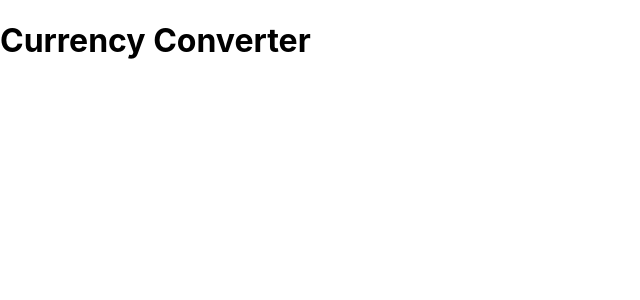
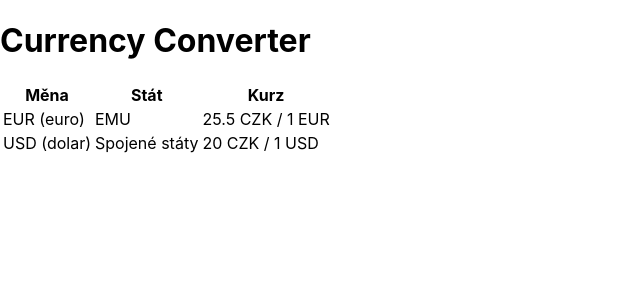
Before and after one commit to ikvasnica/react-currencies, a React (Create React App) app: page / in a window 1280 px wide. Shown: the top 300 px of the page, without its empty margins (0-640 px from the left). Built offline with nearby package versions, Linux system fonts and the light colour scheme.

Commit message:
Add simple currency list view

```diff
--- a/src/components/App.tsx
+++ b/src/components/App.tsx
@@ -1,4 +1,23 @@
 import { FC } from 'react';
+import CurrencyList from './CurrencyList';
+import CurrencyType from '../types/CurrencyType';
+
+const exampleCurrencies: Array<CurrencyType> = [
+  {
+    currencyCode: 'EUR',
+    currencyName: 'euro',
+    country: 'EMU',
+    amount: 1,
+    rate: 25.5,
+  },
+  {
+    currencyCode: 'USD',
+    currencyName: 'dolar',
+    country: 'Spojené státy',
+    amount: 1,
+    rate: 20,
+  },
+  ];
 
 const App: FC = () => {
   return (
@@ -6,12 +25,7 @@ const App: FC = () => {
       <div className='title'>
         <h1>Currency Converter</h1>
       </div>
-      <div className='currency-list'>
-
-      </div>
-      <div className='currency-converter'>
-
-      </div>
+      <CurrencyList currencies={exampleCurrencies} />
     </div>
   );
 }
--- /dev/null
+++ b/src/components/CurrencyLine.tsx
@@ -0,0 +1,16 @@
+import { FC } from 'react';
+import CurrencyType from '../types/CurrencyType';
+
+interface CurrentyLineProps {
+    currency: CurrencyType,
+}
+
+const CurrencyLine: FC<CurrentyLineProps> = ({ currency }) => {
+    return <tr>
+        <td>{currency.currencyCode} ({currency.currencyName})</td>
+        <td>{currency.country}</td>
+        <td>{currency.rate} CZK / {currency.amount} {currency.currencyCode}</td>
+    </tr>
+};
+
+export default CurrencyLine;
--- /dev/null
+++ b/src/components/CurrencyList.tsx
@@ -0,0 +1,34 @@
+import { FC } from 'react';
+import CurrencyType from '../types/CurrencyType';
+import CurrencyLine from './CurrencyLine';
+
+interface CurrencyListProps {
+    currencies: Array<CurrencyType>,
+}
+
+const CurrencyList: FC<CurrencyListProps> = ({ currencies }) => {
+    if (currencies.length === 0) {
+        return <h2>No currency rates available...</h2>
+    }
+
+    const renderedCurrencyLines = currencies.map((currency: CurrencyType) => {
+        return <CurrencyLine currency={currency} />;
+    });
+
+    return <div className='currency-list'>
+        <table className='currency-list-table'>
+            <thead>
+                <tr>
+                    <th>Měna</th>
+                    <th>Stát</th>
+                    <th>Kurz</th>
+                </tr>
+            </thead>
+            <tbody>
+                {renderedCurrencyLines}
+            </tbody>
+        </table>
+    </div>
+};
+
+export default CurrencyList;
--- /dev/null
+++ b/src/types/CurrencyType.ts
@@ -0,0 +1,7 @@
+export default interface CurrencyType {
+    currencyCode: string,
+    currencyName: string,
+    country: string,
+    amount: number,
+    rate: number,
+}
```
